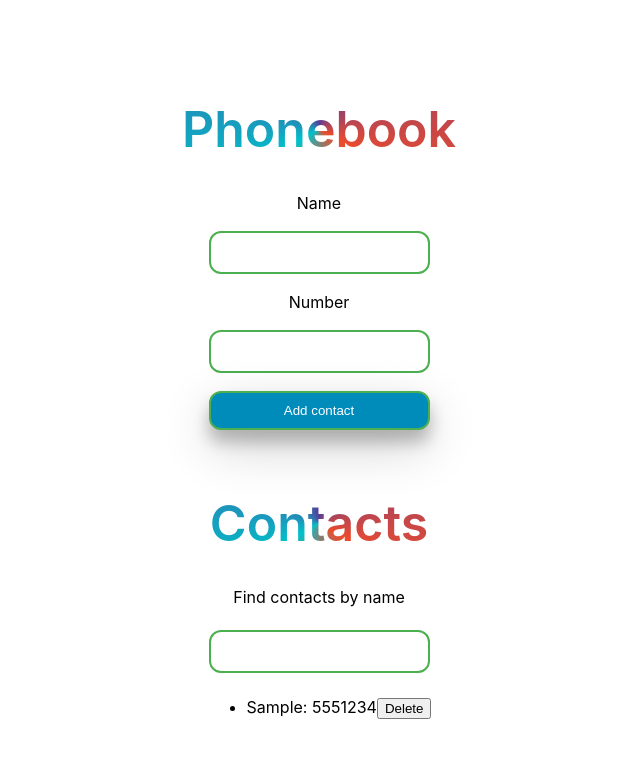
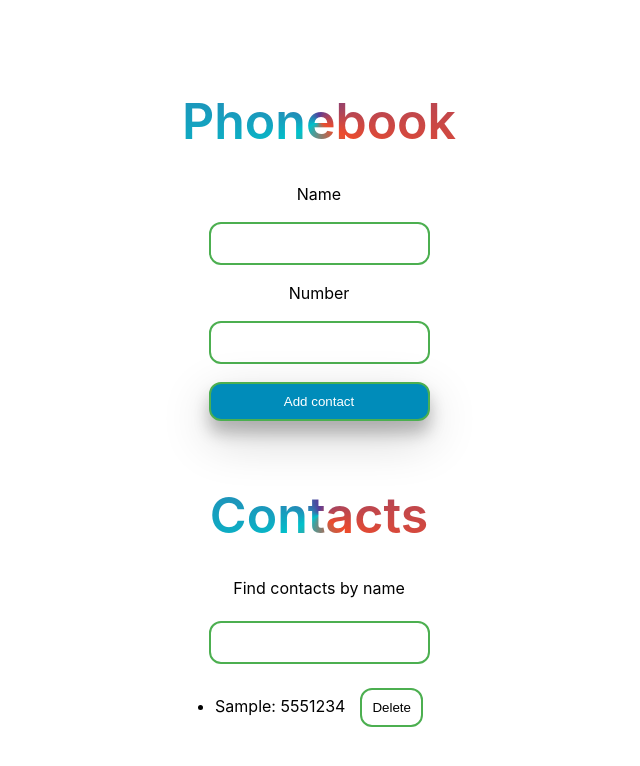
Before and after one commit to IrynkaKol/goit-react-hw-02-phonebook, a React (Create React App) app: page / in a window 1280 px wide. Both pictures are taken after typing "Sample", "5551234" into the empty fields and a click on the button "Add contact". Shown: the top 766 px of the page, without its empty margins (321-961 px from the left). Built offline with nearby package versions, Linux system fonts and the light colour scheme.

Commit message:
add styled for list

```diff
--- a/src/components/ContactList/ContactList.jsx
+++ b/src/components/ContactList/ContactList.jsx
@@ -1,20 +1,21 @@
 import React from 'react';
 import PropTypes from 'prop-types';
+import {List, Button} from './ContactList.styled'
 const ContactList = ({ contacts, onDeleteContacts }) => (
-  <ul>
+  <List>
     {contacts.map(({ id, name, number }) => (
       <li key={id}>
         {name}: {number}
-        <button
+        <Button
           onClick={() => {
             onDeleteContacts(id);
           }}
         >
           Delete
-        </button>
+        </Button>
       </li>
     ))}
-  </ul>
+  </List>
 );
 
 export default ContactList;
--- a/src/components/ContactList/ContactList.styled.jsx
+++ b/src/components/ContactList/ContactList.styled.jsx
@@ -1 +1,21 @@
 import styled from '@emotion/styled';
+
+export const List = styled.ul`
+  margin-right: 0;
+  padding: 0;
+`;
+
+export const Button = styled.button`
+margin-left: 15px;
+padding: 10px;
+  border-radius: 12px;
+  background-color: white;
+  color: black;
+  border: 2px solid #4caf50;
+
+  &:hover, &:focus {
+    background-color: #008CBA;
+    color: white;
+    box-shadow: 0 12px 16px 0 rgba(0, 0, 0, 0.24),
+      0 17px 50px 0 rgba(0, 0, 0, 0.19);
+`
```
